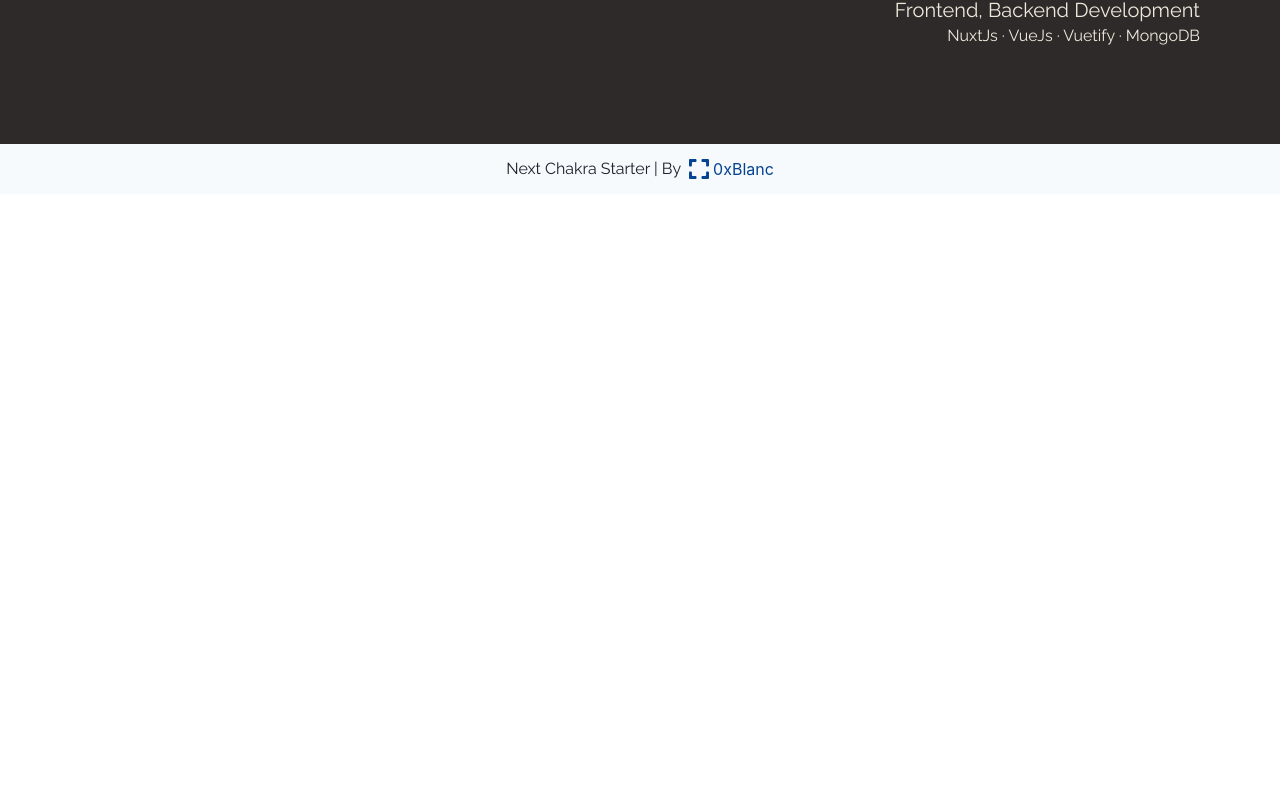
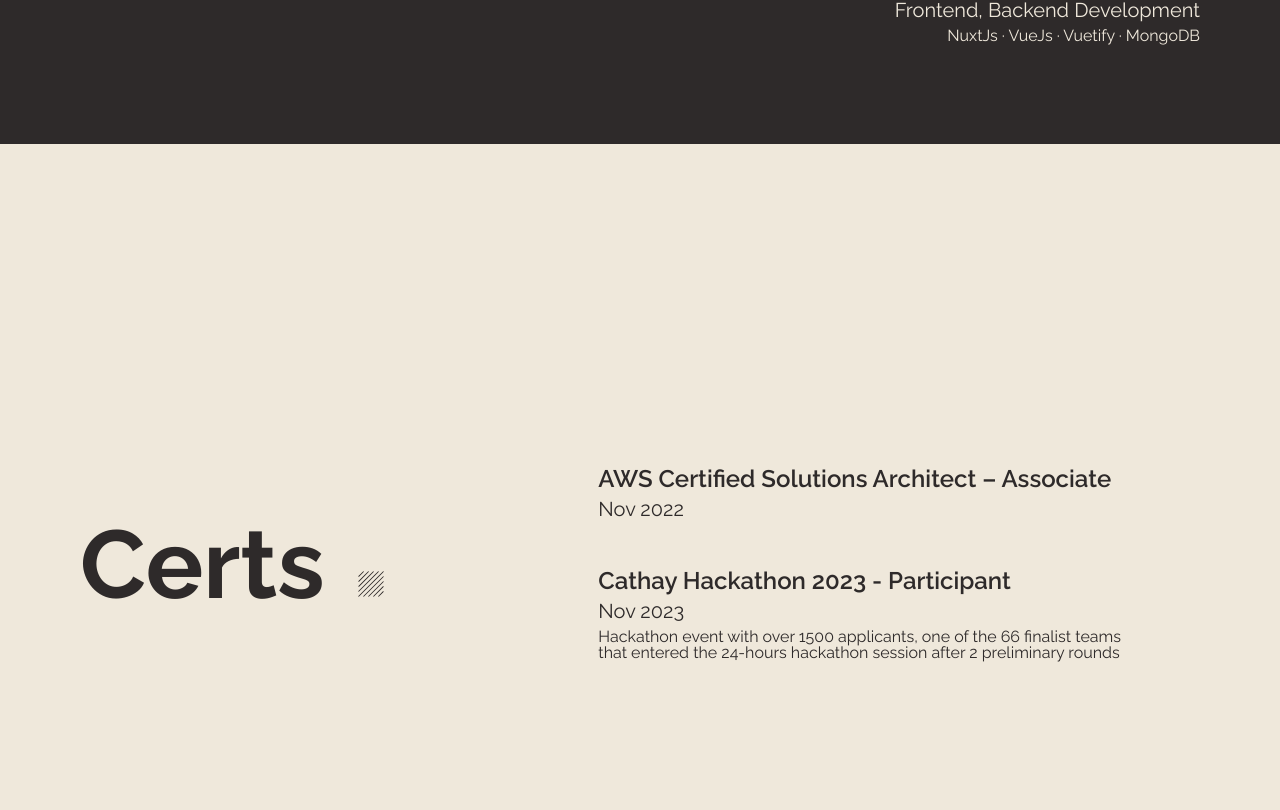
Before and after one commit to sennett-lau/sennett-lau, a Next.js app: page / in a window 1280 px wide. Shown: the part 6030-6840 px from the top of the page. Before the commit the page ends 6224 px from the top, so only its background shows below. Built offline with nearby package versions, Linux system fonts and the light colour scheme; a web font is replaced by a local one.

Commit message:
added IndexCerts

```diff
--- /dev/null
+++ b/src/component/index/IndexCerts/IndexCertItem.tsx
@@ -0,0 +1,46 @@
+import { Flex, Text } from '@chakra-ui/react'
+
+type Props = {
+  name: string
+  date: string
+  description?: string
+  link?: string
+}
+
+const IndexCertItem = (props: Props) => {
+  const { name, date, description, link } = props
+
+  return (
+    <Flex flexDir={'column'} gap={'8px'} w={'550px'}>
+      <Text
+        fontSize={'24px'}
+        lineHeight={'24px'}
+        fontWeight={'semibold'}
+        color={'themeDark.500'}
+        textAlign={'left'}
+      >
+        {name}
+      </Text>
+      <Text
+        fontSize={'20px'}
+        lineHeight={'20px'}
+        color={'themeDark.500'}
+        textAlign={'left'}
+      >
+        {date}
+      </Text>
+      {description && (
+        <Text
+          fontSize={'16px'}
+          lineHeight={'16px'}
+          color={'themeDark.500'}
+          textAlign={'left'}
+        >
+          {description}
+        </Text>
+      )}
+    </Flex>
+  )
+}
+
+export default IndexCertItem
--- /dev/null
+++ b/src/component/index/IndexCerts/IndexCerts.tsx
@@ -0,0 +1,45 @@
+import { Flex, Image, Text } from '@chakra-ui/react'
+import IndexCertItem from './IndexCertItem'
+
+const IndexCerts = () => {
+  return (
+    <Flex w={'100%'} bg={'themeLight.500'} py={'100px'} minH={'105vh'}>
+      <Flex w={'100%'} maxW={'1120px'} mx={'auto'}>
+        <Flex flex={5} alignItems={'center'}>
+          <Flex pr={'30px'} position={'relative'}>
+            <Text fontSize={'96px'} fontWeight={'bold'} color={'themeDark.500'}>
+              Certs
+            </Text>
+            <Image
+              src={'/assets/icons/square-dark.svg'}
+              position={'absolute'}
+              bottom={'38px'}
+              right={'-30px'}
+            />
+          </Flex>
+        </Flex>
+        <Flex
+          flex={7}
+          flexDir={'column'}
+          justifyContent={'center'}
+          alignItems={'center'}
+          gap={'50px'}
+        >
+          <IndexCertItem
+            name={'AWS Certified Solutions Architect – Associate'}
+            date={'Nov 2022'}
+          />
+          <IndexCertItem
+            name={'Cathay Hackathon 2023 - Participant'}
+            date={'Nov 2023'}
+            description={
+              'Hackathon event with over 1500 applicants, one of the 66 finalist teams that entered the 24-hours hackathon session after 2 preliminary rounds'
+            }
+          />
+        </Flex>
+      </Flex>
+    </Flex>
+  )
+}
+
+export default IndexCerts
--- a/src/pages/index.tsx
+++ b/src/pages/index.tsx
@@ -1,4 +1,5 @@
 import IndexAbout from '@/component/index/IndexAbout/IndexAbout'
+import IndexCerts from '@/component/index/IndexCerts/IndexCerts'
 import IndexExperience from '@/component/index/IndexExprience/IndexExprience'
 import IndexHero from '@/component/index/IndexHero/IndexHero'
 import IndexProjects from '@/component/index/IndexProjects/IndexProjects'
@@ -57,6 +58,7 @@ const Home: FC<Props> = (props) => {
         <IndexAbout />
         <IndexExperience />
         <IndexProjects />
+        <IndexCerts />
       </Flex>
     </>
   )
```
